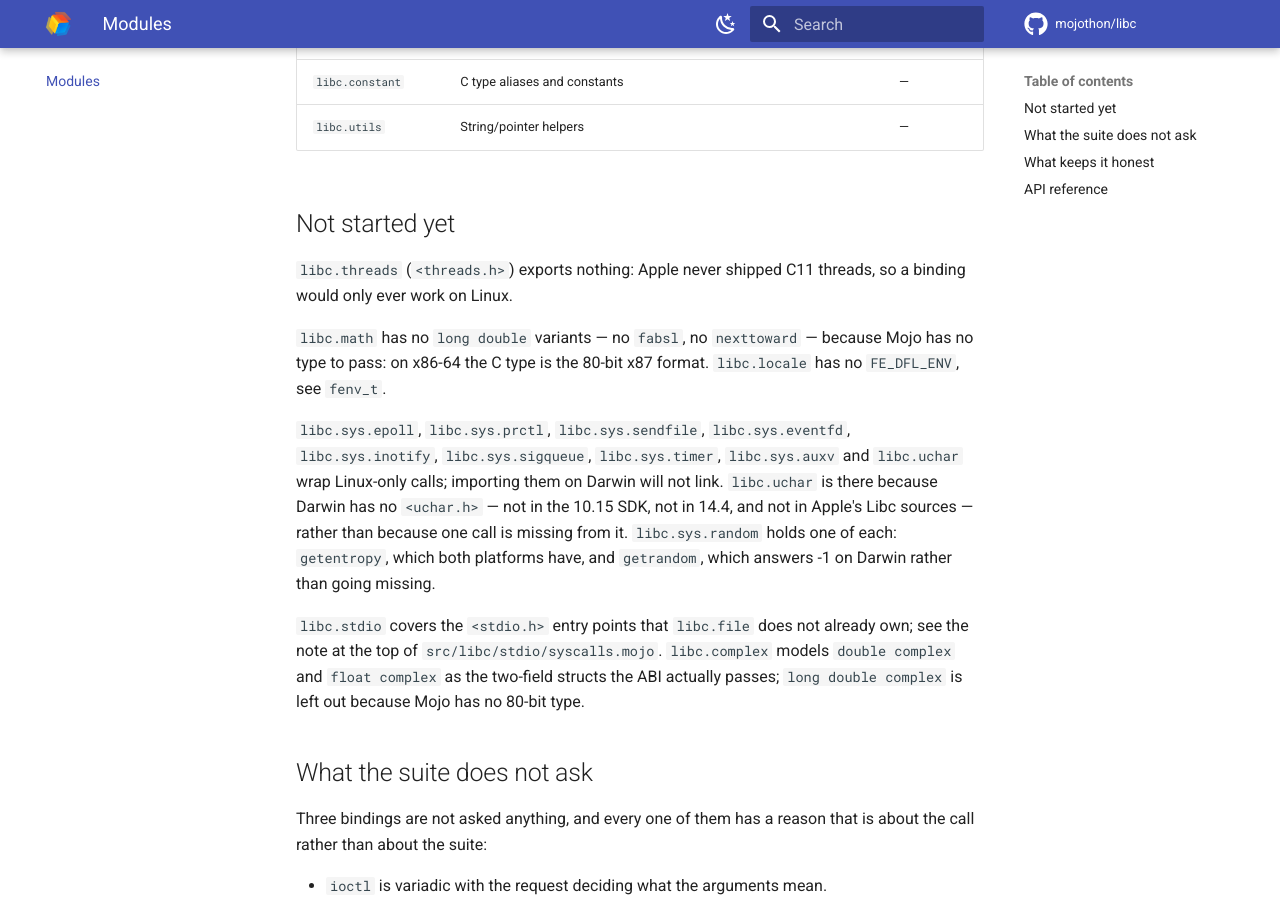
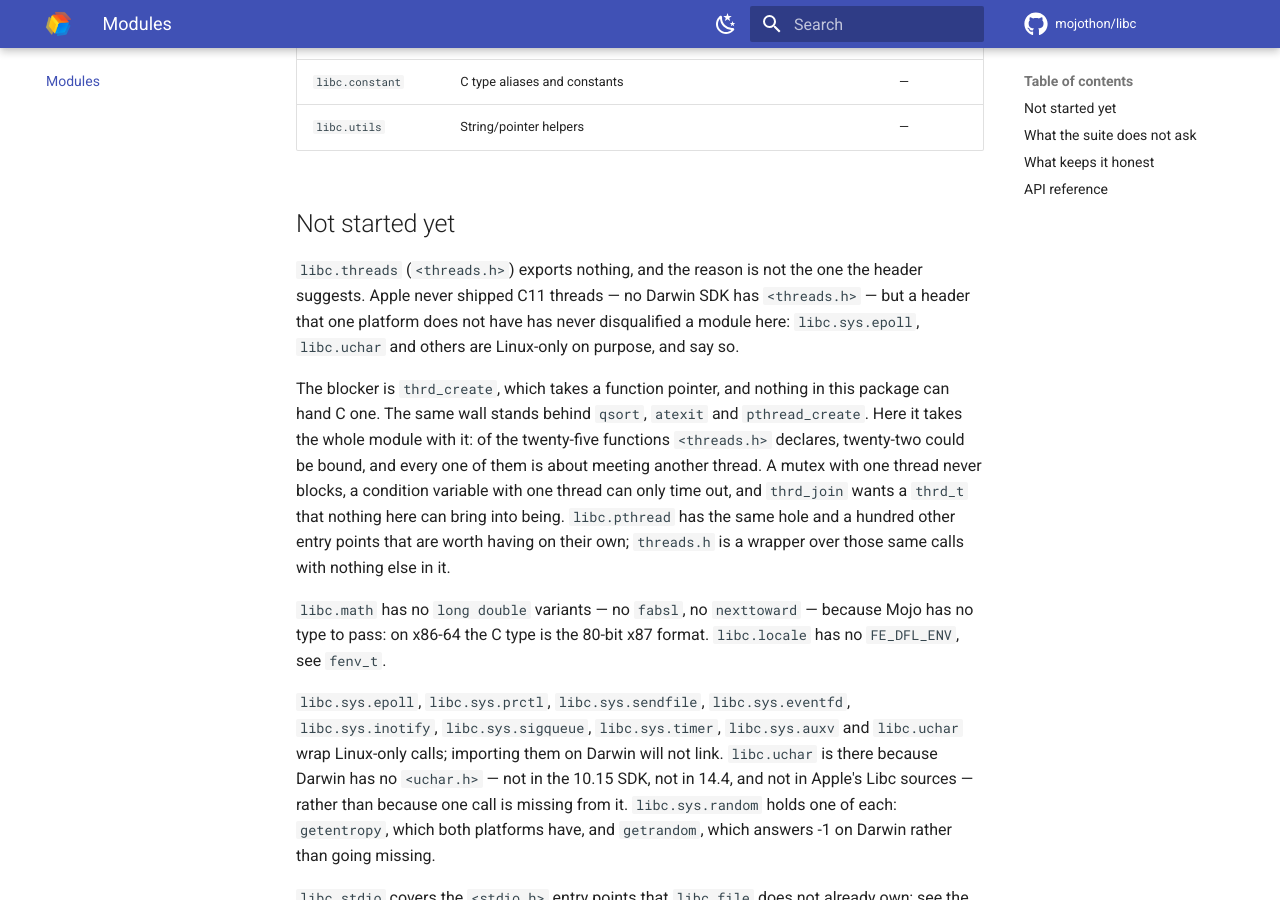
Before and after one commit to mojothon/libc, an MkDocs documentation site: the page built from docs/modules.md, in a window 1280 px wide and 900 px high, scrolled down 3546 px. Built offline with MkDocs 1.6.1 and Material for MkDocs 9.7.7, drawn with Linux system fonts in a browser that asks for light colours; comment, search, counter and statistics services are not loaded.

Commit message:
docs: say what the limits do at the edges, and why threads is a stub
Three claims in the new `libc.limits` docstrings were true enough to be
wrong. `INT_MIN` said an argument "below -1" is undefined for the `ctype`
functions, which leaves 256 and up out of a rule that covers them too.
`MAX_CANON` talked about a buffer being right on one machine and truncating
on the other, when the limit is the terminal's line discipline and not the
program's buffer at all. `NGROUPS_MAX` said a short `getgroups` list was
"cut short without an error", when Linux answers `EINVAL`, and put the size
of the buffer at 4 KB instead of the 256 KB that 65536 `gid_t` are.

The modules page gave the wrong reason for the one stub it admits to.
`libc.threads` is not empty because Apple never shipped C11 threads — nine
modules are Linux-only on purpose. It is empty because `thrd_create` takes
a function pointer, nothing here can hand C one, and of the twenty-five
functions the header declares, the twenty-two that could be bound are all
about meeting a thread that this package cannot start.

```diff
--- a/docs/modules.md
+++ b/docs/modules.md
@@ -81,8 +81,22 @@ the bottom.
 
 ## Not started yet
 
-`libc.threads` (`<threads.h>`) exports nothing: Apple never shipped C11
-threads, so a binding would only ever work on Linux.
+`libc.threads` (`<threads.h>`) exports nothing, and the reason is not the
+one the header suggests. Apple never shipped C11 threads — no Darwin SDK
+has `<threads.h>` — but a header that one platform does not have has never
+disqualified a module here: `libc.sys.epoll`, `libc.uchar` and others are
+Linux-only on purpose, and say so.
+
+The blocker is `thrd_create`, which takes a function pointer, and nothing
+in this package can hand C one. The same wall stands behind `qsort`,
+`atexit` and `pthread_create`. Here it takes the whole module with it: of
+the twenty-five functions `<threads.h>` declares, twenty-two could be
+bound, and every one of them is about meeting another thread. A mutex with
+one thread never blocks, a condition variable with one thread can only
+time out, and `thrd_join` wants a `thrd_t` that nothing here can bring
+into being. `libc.pthread` has the same hole and a hundred other entry
+points that are worth having on their own; `threads.h` is a wrapper over
+those same calls with nothing else in it.
 
 `libc.math` has no `long double` variants — no `fabsl`, no `nexttoward` —
 because Mojo has no type to pass: on x86-64 the C type is the 80-bit x87
```
Also changed, not shown: 1 other file.
